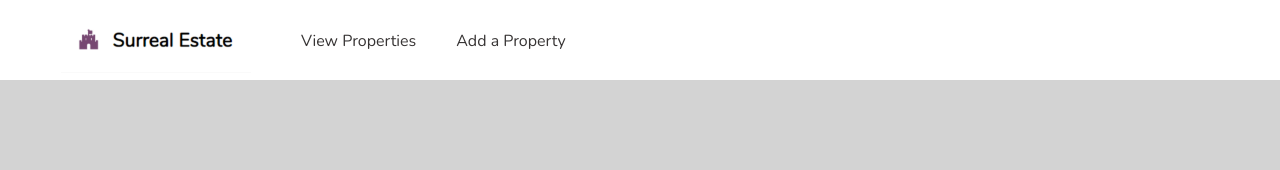
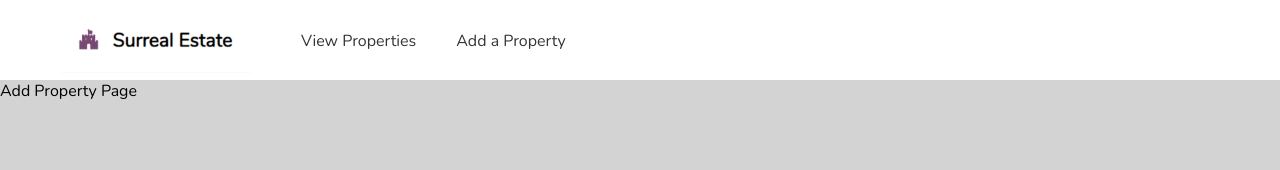
Before and after one commit to jcainuk/surreal-estate, a React (Create React App) app: page /AddProperty in a window 1280 px wide. Shown: the top 170 px of the page. Built offline with nearby package versions, Linux system fonts and the light colour scheme.

Commit message:
Correctly linked the AddProperty component in navigation and app

```diff
--- a/src/components/App.js
+++ b/src/components/App.js
@@ -11,7 +11,7 @@ function App() {
       <NavBar />
       <Switch>
         <Route exact path="/" component={Properties} />
-        <Route exact path="/" component={AddProperty} />
+        <Route exact path="/AddProperty" component={AddProperty} />
       </Switch>
     </div>
   );
--- a/src/components/NavBar.js
+++ b/src/components/NavBar.js
@@ -14,8 +14,7 @@ const NavBar = () => {
           </Link>
         </li>
         <li>
-          {" "}
-          <Link className="navbar-links-item" to="/">
+          <Link className="navbar-links-item" to="/AddProperty">
             Add a Property
           </Link>
         </li>
```
